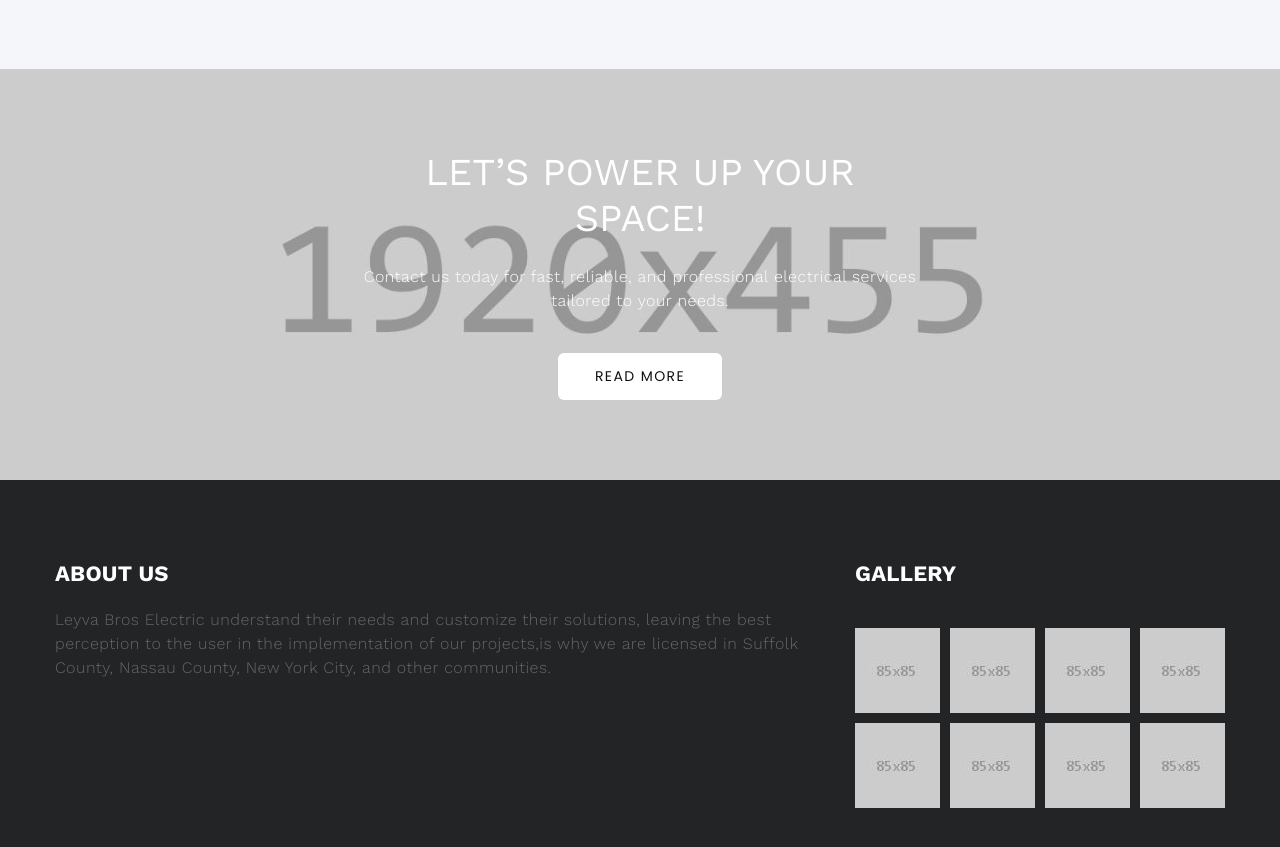
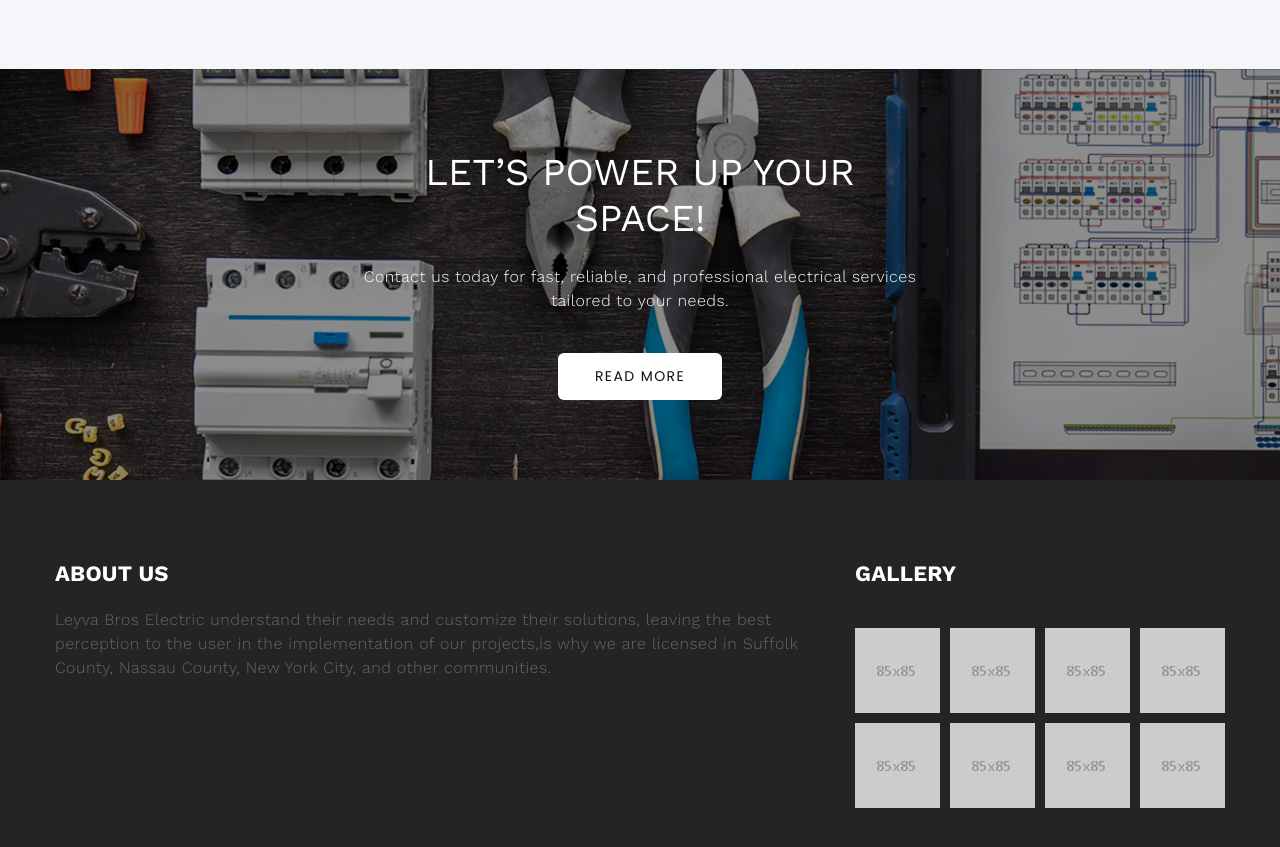
Before and after one commit to leo987wil/leyva-bross-electric2, a plain HTML site: page index.html in a window 1280 px wide. Shown: the part 2792-3639 px from the top of the page. Drawn offline with nearby package versions, Linux system fonts and the light colour scheme.

Commit message:
Add files via upload

```diff
--- a/index.html
+++ b/index.html
@@ -201,7 +201,7 @@
         </div>
       </section>
       <!-- Best offer-->
-      <section class="section novi-background section-1 bg-primary-darker text-center" style="background-image: url(images/bg-1-1920-455.jpg);">
+      <section class="section novi-background section-1 bg-primary-darker text-center" style="background-image: url(images/saygoodbye.jpg);">
         <div class="container">
           <div class="row justify-content-center">
             <div class="col-sm-10 col-lg-7 col-xl-6">
```
